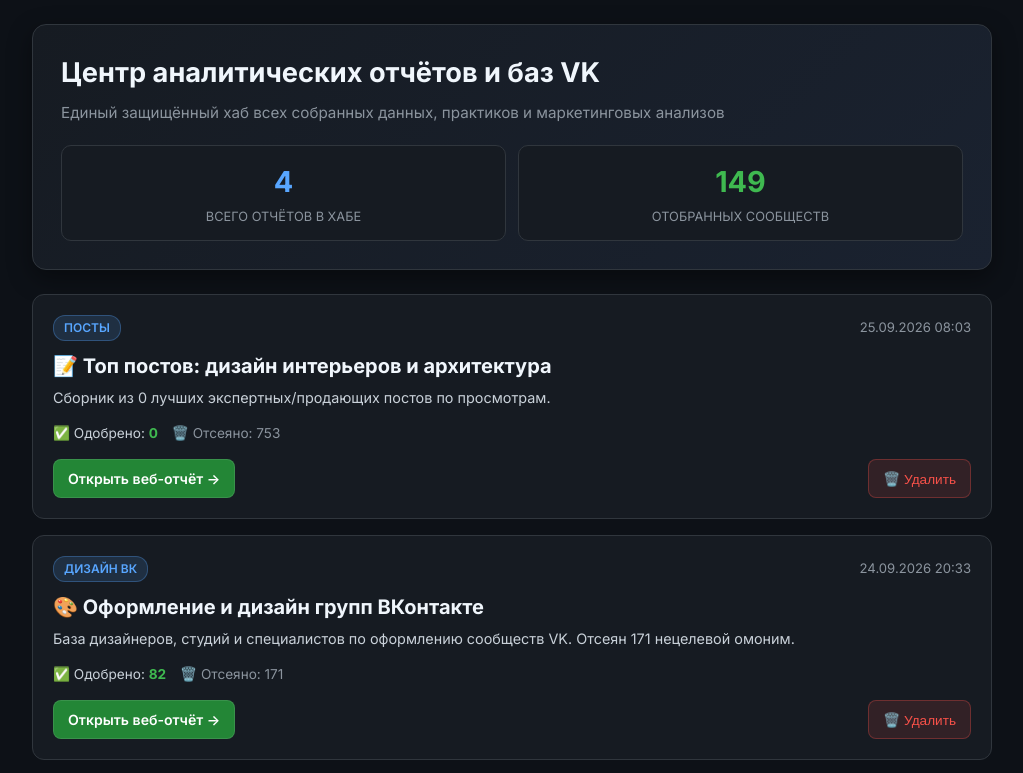
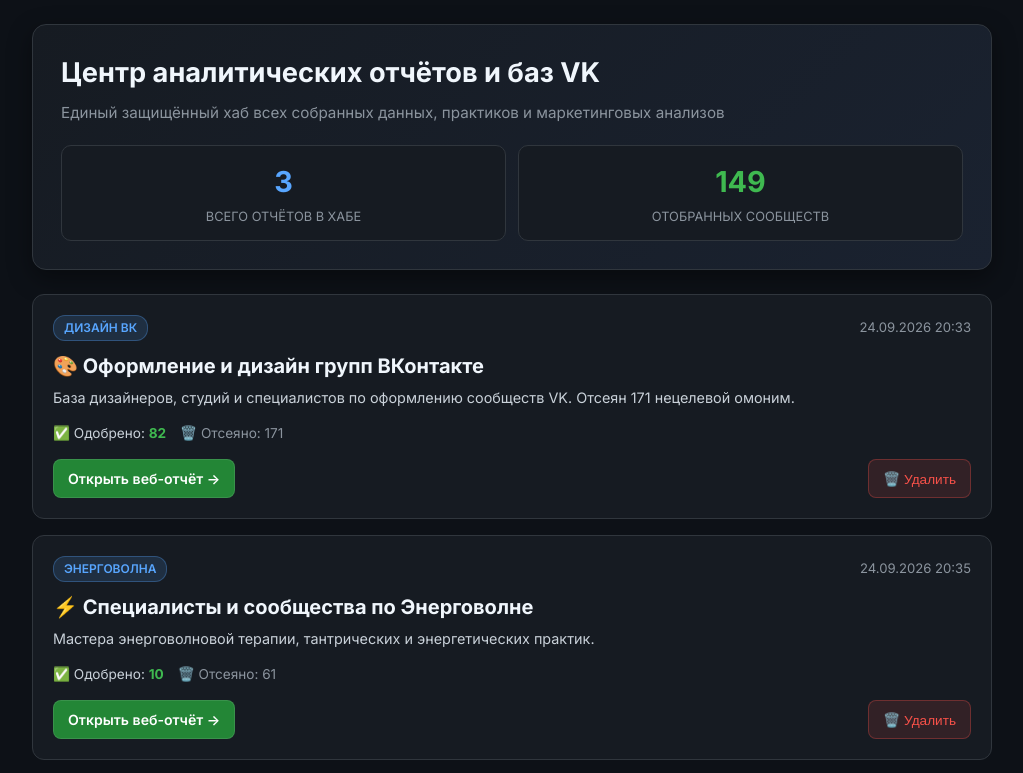
Before and after one commit to fil1089/pfr-reports, a plain HTML site: page index.html in a window 1280 px wide. Shown: the top 773 px of the page, without its empty margins (128-1151 px from the left). Drawn offline with Linux system fonts and the light colour scheme.

Commit message:
Update index.html (PFR Hub 2026)

```diff
--- a/index.html
+++ b/index.html
@@ -183,7 +183,7 @@
             <p class="subtitle">Единый защищённый хаб всех собранных данных, практиков и маркетинговых анализов</p>
             <div class="stats-grid">
                 <div class="stat-box">
-                    <div class="stat-value primary" id="stat-total-reports">4</div>
+                    <div class="stat-value primary" id="stat-total-reports">3</div>
                     <div class="stat-label">Всего отчётов в хабе</div>
                 </div>
                 <div class="stat-box">
@@ -194,23 +194,6 @@
         </header>
 
         <div class="hub-grid" id="hubGrid">
-
-        <div class="hub-card" id="card-posts_vk_design">
-            <div class="hub-card-header">
-                <span class="hub-badge">Посты</span>
-                <span class="hub-date">25.09.2026 08:03</span>
-            </div>
-            <h2 class="hub-title"><a href="posts_vk_design.html">📝 Топ постов: дизайн интерьеров и архитектура</a></h2>
-            <p class="hub-desc">Сборник из 0 лучших экспертных/продающих постов по просмотрам.</p>
-            <div class="hub-meta">
-                <span class="meta-item approved">✅ Одобрено: <strong>0</strong></span>
-                <span class="meta-item trash">🗑️ Отсеяно: 753</span>
-            </div>
-            <div class="hub-actions">
-                <a href="posts_vk_design.html" class="hub-btn hub-btn-primary">Открыть веб-отчёт &rarr;</a>
-                <button onclick="deleteHubReport('posts_vk_design', '📝 Топ постов: дизайн интерьеров и архитектура')" class="hub-btn hub-btn-danger" title="Удалить этот отчёт">🗑️ Удалить</button>
-            </div>
-        </div>
 
         <div class="hub-card" id="card-vk_design">
             <div class="hub-card-header">
@@ -269,7 +252,7 @@
     <div id="toast" class="toast">✓ Готово!</div>
 
     <script>
-        const BACKEND_TUNNEL = "https://quantum-names-federation-simultaneously.trycloudflare.com";
+        const BACKEND_TUNNEL = "";
 
         function showToast(msg) {
             const toast = document.getElementById('toast');
```
